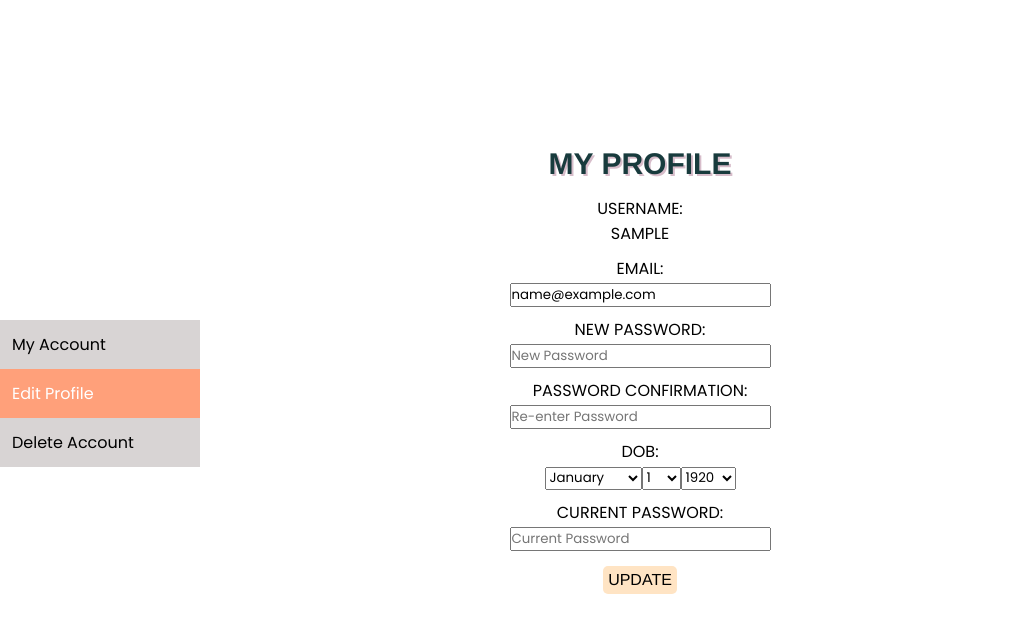
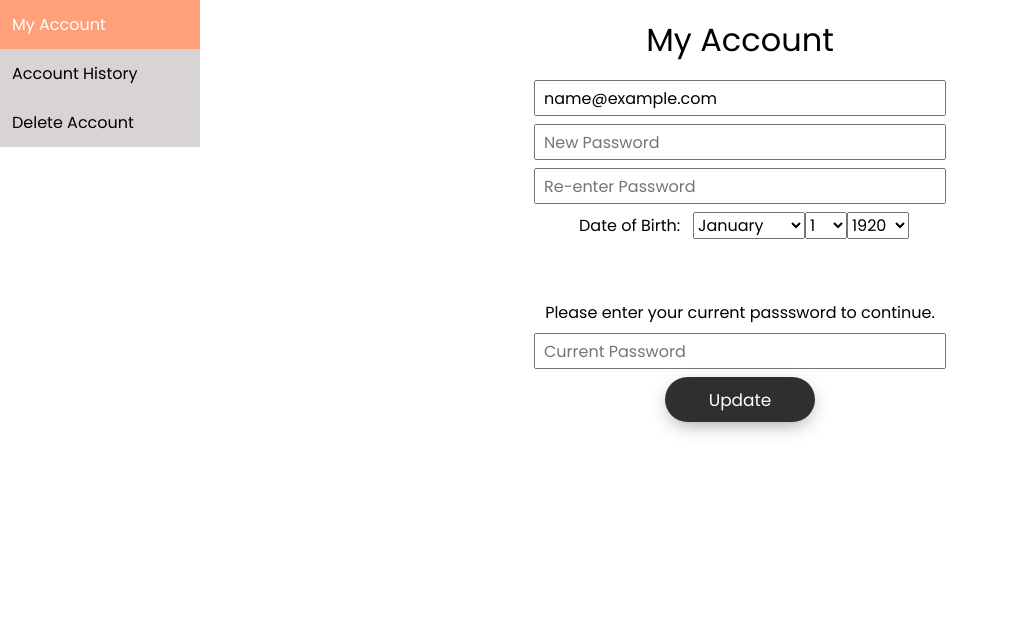
Before and after one commit to holegrain/cz2006, a Django app: page /account/editprofile/ in a window 1280 px wide. Shown: the part 82-723 px from the top of the page, without its empty margins (0-1009 px from the left). Run offline with Django 4.2, Linux system fonts and the light colour scheme; the visitor is signed in with stand-in values (Sample User, id 1); data comes from the database, SQL or seed files in the repository.

Commit message:
Profile/Account pages redesigned

```diff
--- a/src/accounts/templates/delete.html
+++ b/src/accounts/templates/delete.html
@@ -4,8 +4,8 @@
 
 <div style="display:flex;">
   <div class="vertical-menu">
-    <a href="/account">My Account</a>
-    <a href="/account/editprofile">Edit Profile</a>
+    <a href="/account/editprofile">My Account</a>
+    <a href="/account">Account History</a>
     <a href="/account/delete" class="active">Delete Account</a>
   </div>
 
--- a/src/accounts/templates/profile.html
+++ b/src/accounts/templates/profile.html
@@ -1,36 +1,36 @@
 {% extends 'base.html' %} {% block content %}
 
-<div class="wrapper">
+<title>My Account | Lib-RSS</title>
+
+<div style="display:flex;">
   <div class="vertical-menu">
-        <a href="/account">My Account</a>
-        <a href="/account/editprofile" class="active">Edit Profile</a>
+    <a href="/account/editprofile" class="active">My Account</a>
+    <a href="/account">Account History</a>
     <a href="/account/delete">Delete Account</a>
   </div>
+
+  <div style="width:100%; text-align:center;">
+    <p class="header-text">My Account</p>
+
+    <div>
+      <form id="form" action="" method="POST">
+        {% csrf_token %}
+
+        <div style="display:flex; flex-direction: column; align-items: center;">
+          <p>{{ form.email }}</p>
+          <p>{{ form.password1 }}</p>
+          <p>{{ form.password2 }}</p>
+          <p class="form-input" style="width: 26rem; padding-bottom: 3rem;">Date of Birth: &nbsp; {{ form.dob }}</p>
+          <p style="white-space: initial; width: 30rem; padding-bottom: 0.5rem;"> Please enter your current passsword to continue.</p>
+          <p>{{ form.current }}</p>
         </div>
 
-<div id="content">
-    <div class="header">
-        <h1 class="title">My Profile</h1>
+        <button id="search-button" type="submit">
+          <p id="btnText">Update</p>
+        </button>
+      </form>
     </div>
 
-      <form id="form" action="" method="POST">
-        <p class="field">
-            username: <br />
-            {{ object.username }}
-        </p>
-        {% csrf_token %} {% for field in form %}
-        <div>
-          <p class="field">
-            {{ field.label }}: <br />
-            {{ field }}
-          </p>
-          {% for error in field.errors %}
-          <small style="color: red">{{ error }}</small>
-          {% endfor %}
-        </div>
-        {% endfor %}
-        <button class="cutebutton" type="submit">Update</button>
-      </form>
     <div>
       <ul style="text-align: center; height: 3rem; line-height: 3rem; list-style-type: none;">
         {% if messages %}
@@ -42,22 +42,11 @@
         {% endif %}
       </ul>
     </div>
-
 </div>
 
-
 <style>
-    #content{
-        color: rgb(24, 59, 61);
-        text-align: center;
-    }
-
-
   .vertical-menu {
-      width: 200px;
-      position:relative;
-      top:40vh;
-      left:0vw;
+    min-width: 200px;
   }
 
   .vertical-menu a {
@@ -77,59 +66,41 @@
     color: white;
   }
 
-    #form {
-    text-align: center;
-    text-transform: uppercase;
-    font-family: "Franklin Gothic Medium", "Arial Narrow", Arial, sans-serif;
-    color: black;
-  }
-  form {
-    text-align: center;
-    margin: auto;
-    width: 50%;
-    padding-top: 10px;
-  }
-  .field {
-    padding: 5px;
-  }
-  .cutebutton {
-    background-color: bisque; /* Green */
-    border: none;
-    color: black;
-    border-radius: 5px;
-    font-family: "Franklin Gothic Medium", "Arial Narrow", Arial, sans-serif;
-    text-transform: uppercase;
-    padding: 5px 5px;
-    text-align: center;
-    text-decoration: none;
-    display: inline-block;
-    font-size: 16px;
-    margin-top: 10px;
+  .input-boxes {
+    display: flex;
+    align-items: center;
+    flex-flow: column nowrap;
+    gap: 0.3rem;
+    white-space: nowrap;
   }
 
-  .cutebutton:hover {
-    /* border: 1px #000000 solid; */
-    background-color: rgb(198, 255, 215);
+  .form-input {
+    font-size: inherit;
+    width: 25rem;
+    height: 2rem;
+    margin-bottom: 0.5rem;
+    padding-left: 0.5rem;
   }
 
-
-  .header {
-    padding-top: 0;
-    /* margin-left: 35%;
-    margin-top: 3%; */
-    margin-left: auto;
-    margin-right: auto;
-    width: 50em;
-    text-align: center;
+  .date-input {
+    font-size: inherit;
+    margin-bottom: 0.5rem;
   }
 
-  .title {
-    font-family: "Franklin Gothic Medium", "Arial Narrow", Arial, sans-serif;
-    font-size: 30px;
-    /* color: #442b38; */
-    text-shadow: 2px 2px #d7bdca;
+  #search-button {
+    width: 150px;
+    height: 45px;
+    border: none;
+    outline: none;
+    background: #2f2f2f;
+    color: #fff;
+    font-size: 17px;
+    border-radius: 40px;
     text-align: center;
-    text-transform: uppercase;
+    box-shadow: 0 6px 20px -5px rgba(0, 0, 0, 0.4);
+    position: relative;
+    overflow: hidden;
+    cursor: pointer;
   }
 
   .success{
@@ -140,6 +111,10 @@
     color:red
   }
 
+  .header-text {
+    padding: 1rem;
+  }
 </style>
 
   {% endblock %}
+</div>
--- a/src/books/templates/booksaved.html
+++ b/src/books/templates/booksaved.html
@@ -58,7 +58,7 @@
         {% csrf_token %}
         <button id="save" type="submit" name="clicked">
           <label class="switch">
-            <input id="check" type="checkbox" checkeds/>
+            <input id="check" type="checkbox" checked/>
             <svg viewBox="0 0 17 17" class="save">
               <path
                 fill-rule="evenodd"
--- a/src/search/templates/booklist.html
+++ b/src/search/templates/booklist.html
@@ -49,7 +49,7 @@
 
   {% for book in resultlist %}
   <div class="book-card">
-    <a  id="title" href="{% url 'books:ViewBook' bid=book.bid %}" class="book-title">
+    <a  id="title" href="{% url 'books:ViewBook' bid=book.bid %}" target="_blank" class="book-title">
       {{ book.title }}
     </a>
 
--- a/src/templates/base.html
+++ b/src/templates/base.html
@@ -139,7 +139,7 @@
           <div class="dropdown">
             <button class = "dropbtn"> Account </button>
             <div class="dropdown-content">
-              <a href="/account">My Account</a>
+              <a href="/account/editprofile">My Account</a>
               {% if user.is_superuser %}
                 <a href="/admin">Admin</a>
               {% endif %}
```
Also changed, not shown: src/accounts/templates/account.html (+102 -42 lines). Lines whose indentation alone changed are shown as unchanged.
